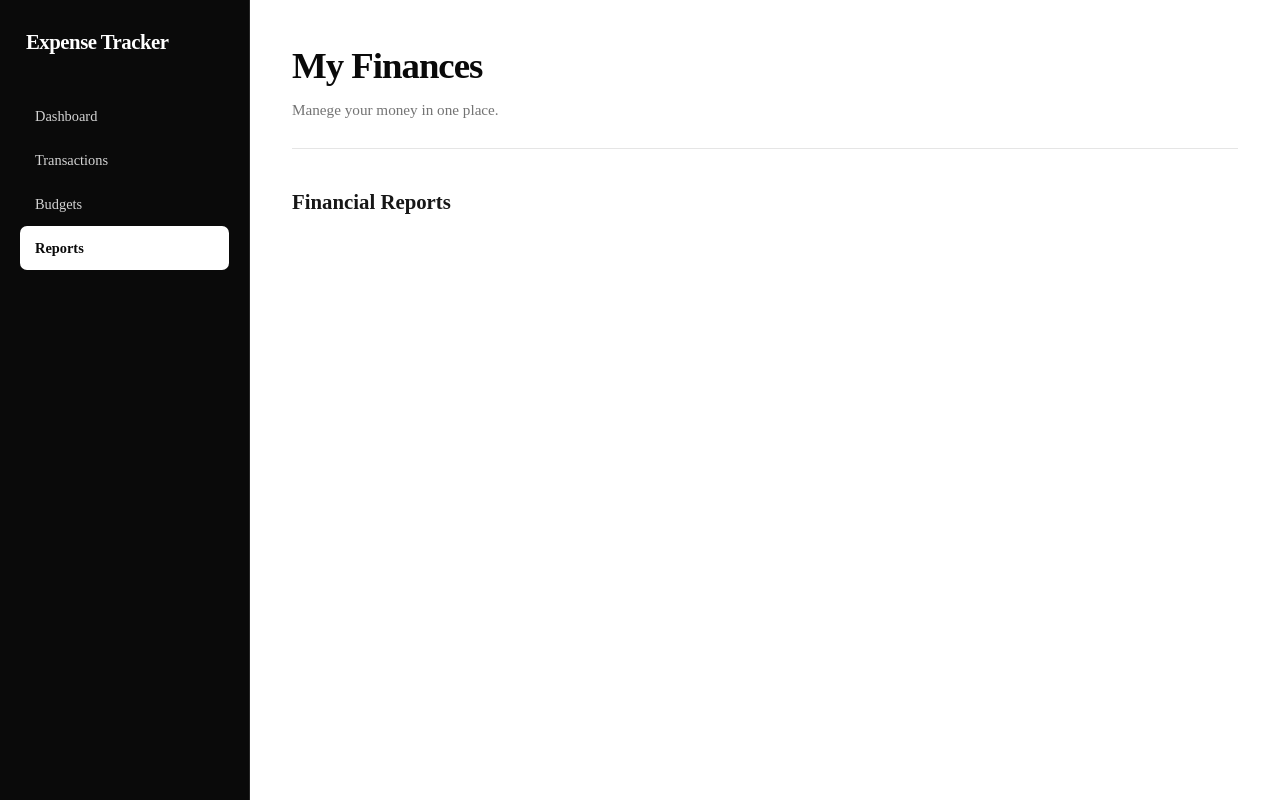
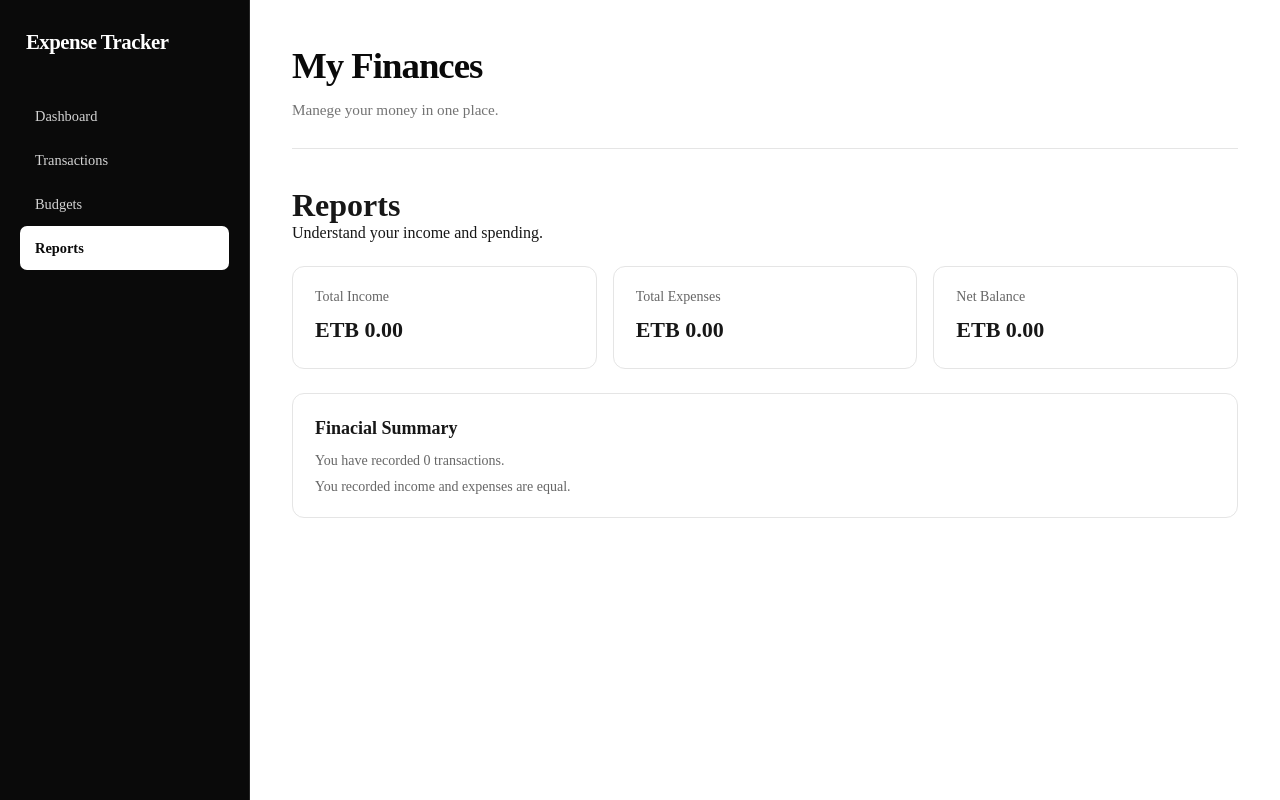
Before and after one commit to meklit-01/personal-expense-tracker, a React (Vite) app: page /reports in a window 1280 px wide. Built offline with nearby package versions, Linux system fonts and the light colour scheme.

Commit message:
reports page added

```diff
--- a/src/index.css
+++ b/src/index.css
@@ -965,3 +965,56 @@ a {
     grid-template-columns: repeat(2, minmax(0, 1fr));
   }
 }
+
+/* Reports page */
+.reports-page {
+  display: flex;
+  flex-direction: column;
+  gap: 24px;
+}
+
+.report-summary {
+  display: grid;
+  grid-template-columns: repeat(3, minmax(0, 1fr));
+  gap: 16px;
+}
+
+.report-card,
+.report-details {
+  padding: 22px;
+  background: #fff;
+  border: 1px solid #e5e5e5;
+  border-radius: 12px;
+}
+
+.report-card p,
+.report-details p {
+  color: #666;
+  font-size: 14px;
+}
+
+.report-card h2 {
+  margin-top: 10px;
+  font-size: 22px;
+  overflow-wrap: anywhere;
+}
+
+.report-details h2 {
+  margin-bottom: 12px;
+  font-size: 18px;
+}
+
+.report-details p + p {
+  margin-top: 10px;
+}
+
+@media (max-width: 700px) {
+  .report-summary {
+    grid-template-columns: 1fr;
+  }
+
+  .report-card,
+  .report-details {
+    padding: 18px;
+  }
+}
--- a/src/pages/Reports.jsx
+++ b/src/pages/Reports.jsx
@@ -1,8 +1,70 @@
-import React from 'react'
+import React, { useEffect, useState } from 'react'
+function formatMoney( amount ){
+  return new Intl.NumberFormat("en-ET",{
+    style: "currency",
+    currency: "ETB",
+    maximumFractionDigits: 2,
+  }).format(amount);
+}
 
 function Reports() {
+  const [transactions, setTransactions] = useState([]);
+
+  useEffect(()=>{
+    try{
+      const savedTransactions = localStorage.getItem("expense-tracker-transactions");
+
+      setTransactions( savedTransactions ? JSON.parse(savedTransactions) : []);
+    } catch{
+      setTransactions([]);
+    }
+  },[]);
+
+  const income = transactions
+      .filter((transaction)=>transaction.type === "income")
+      .reduce((total, transaction)=> total + Number(transaction.amount || 0), 0);
+
+  const expenses = transactions
+       .filter((transaction)=> transaction.type === "expense")
+       .reduce((total, transaction) => total + Number(transaction.amount || 0), 0);
+
+  const balance = income - expenses;
   return (
-    <div><h2>Financial Reports</h2></div>
+    <main className='reports-page' >
+      <div className="page-heading">
+        <div>
+          <h1>Reports</h1>
+          <p>Understand your income and spending.</p>
+        </div>
+      </div>
+
+      <section className='report-summary'>
+        <article className="report-card">
+          <p>Total Income</p>
+          <h2>{formatMoney(income)}</h2>
+        </article>
+
+        <article className="report-card">
+          <p>Total Expenses</p>
+          <h2>{formatMoney(balance)}</h2>
+        </article>
+
+        <article className="report-card">
+          <p>Net Balance</p>
+          <h2>{formatMoney(balance)}</h2>
+        </article>
+      </section>
+
+      <section className="report-details">
+        <h2>Finacial Summary</h2>
+
+        <p>You have recorded {transactions.length} transactions.</p>
+
+        <p>
+          {income > expenses ? "You recoded income is greater than your expenses": income < expenses ? "You recorded expenses are greater than your income." : "You recorded income and expenses are equal."}
+        </p>
+      </section>
+    </main>
   )
 }
 
```
